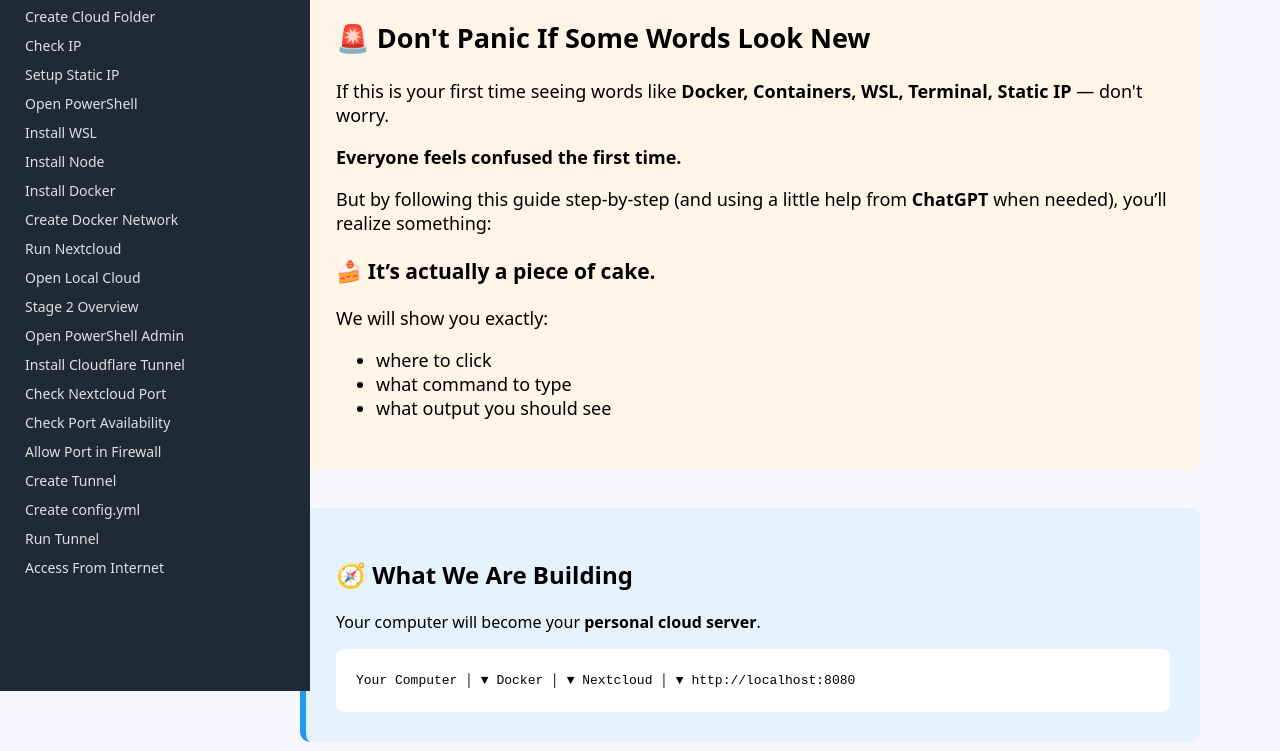
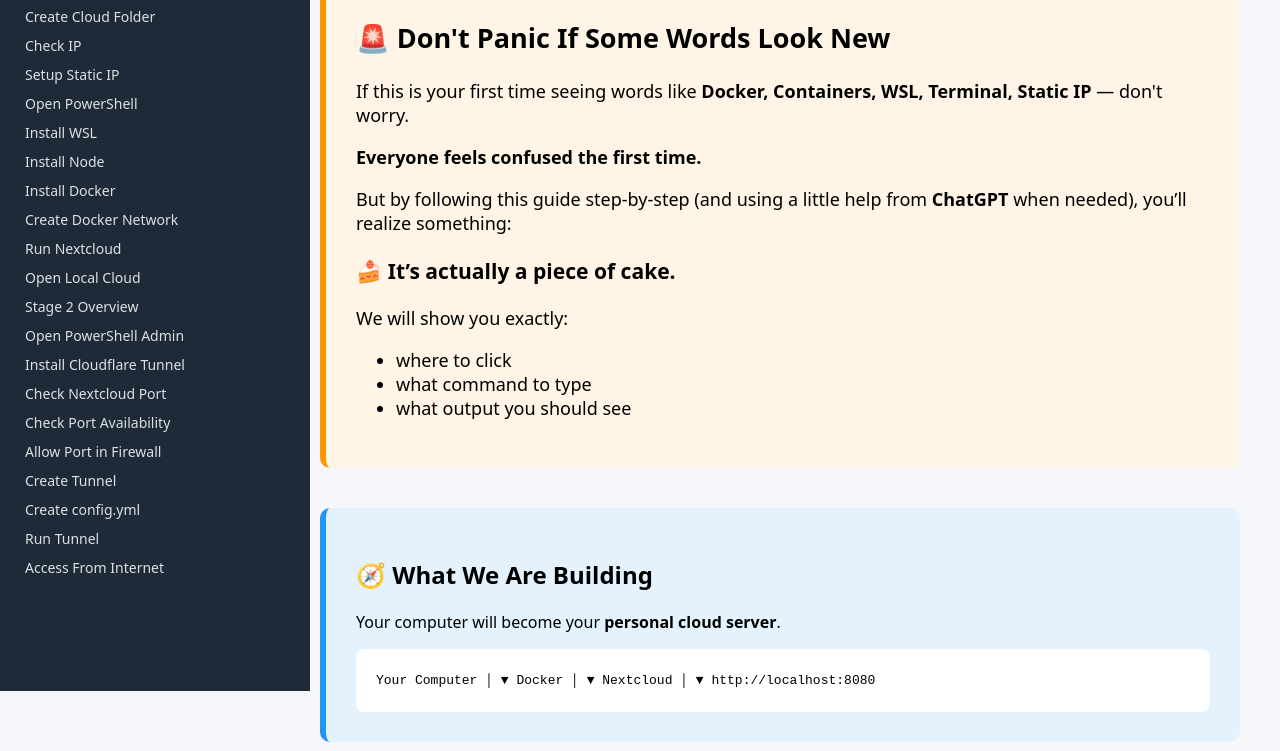
Before and after one commit to sahaveer/nextcloud-private-cloud-guide, a plain HTML site: page index.html in a window 1280 px wide. Shown: the part 159-910 px from the top of the page. Drawn offline with Linux system fonts and the light colour scheme.

Commit message:
Update index.html

```diff
--- a/index.html
+++ b/index.html
@@ -38,11 +38,10 @@
 }
 
 .main{
-margin-left:260px;
+margin-left:280px;
 padding:40px;
-max-width:900px;
+max-width:1000px;
 }
-
 h1{
 color:#1f3c88;
 }
```
